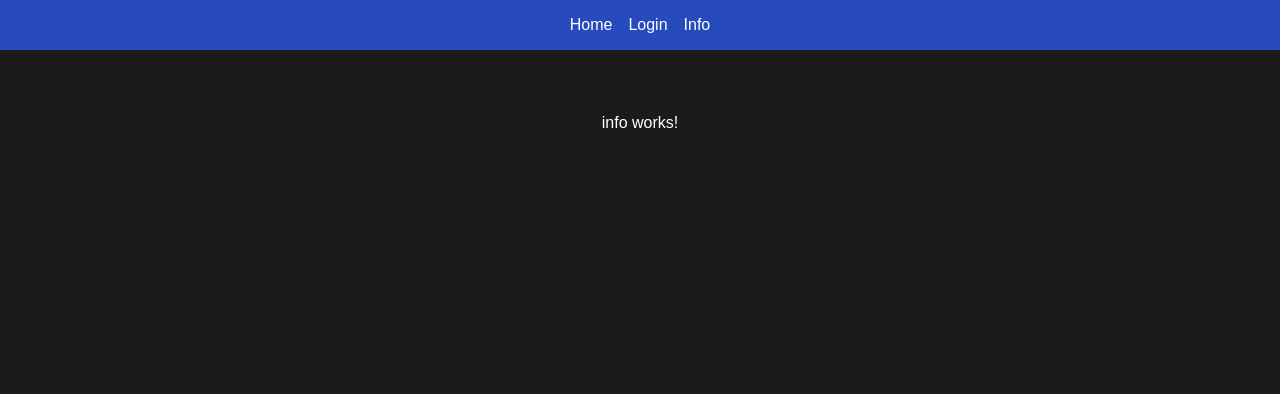
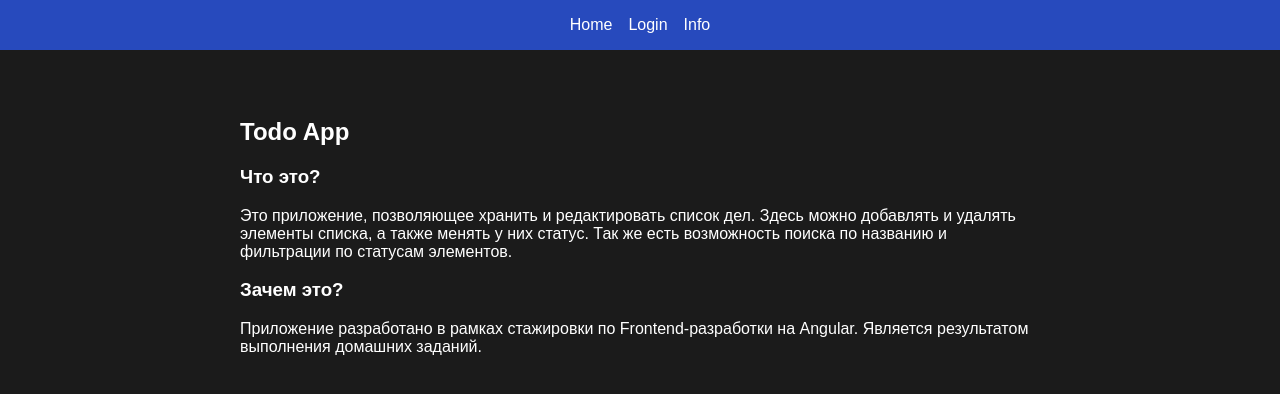
Before and after one commit to suffergram/angular-todo-app, an Angular app: page /info in a window 1280 px wide. Shown: the top 394 px of the page. Built offline with nearby package versions, Linux system fonts and the light colour scheme.

Commit message:
added app info

```diff
--- a/src/app/modules/info/info.component.html
+++ b/src/app/modules/info/info.component.html
@@ -1 +1,14 @@
-<p>info works!</p>
+<section class="info-content">
+  <h1 class="info-heading">Todo App</h1>
+  <h3>Что это?</h3>
+  <p>
+    Это приложение, позволяющее хранить и редактировать список дел. Здесь можно
+    добавлять и удалять элементы списка, а также менять у них статус. Так же
+    есть возможность поиска по названию и фильтрации по статусам элементов.
+  </p>
+  <h3>Зачем это?</h3>
+  <p>
+    Приложение разработано в рамках стажировки по Frontend-разработки на
+    Angular. Является результатом выполнения домашних заданий.
+  </p>
+</section>
--- a/src/app/modules/info/info.component.scss
+++ b/src/app/modules/info/info.component.scss
@@ -0,0 +1,3 @@
+.info-content {
+  width: 800px;
+}
--- a/src/app/modules/login/login.component.scss
+++ b/src/app/modules/login/login.component.scss
@@ -15,13 +15,13 @@
       flex-direction: column;
       gap: 10px;
       align-items: flex-start;
-      font-size: 12px;
 
       & > input {
         border: none;
         background-color: transparent;
         color: #ffffff;
         border-bottom: 1px solid gray;
+        font-size: 14px;
       }
     }
   }
```
